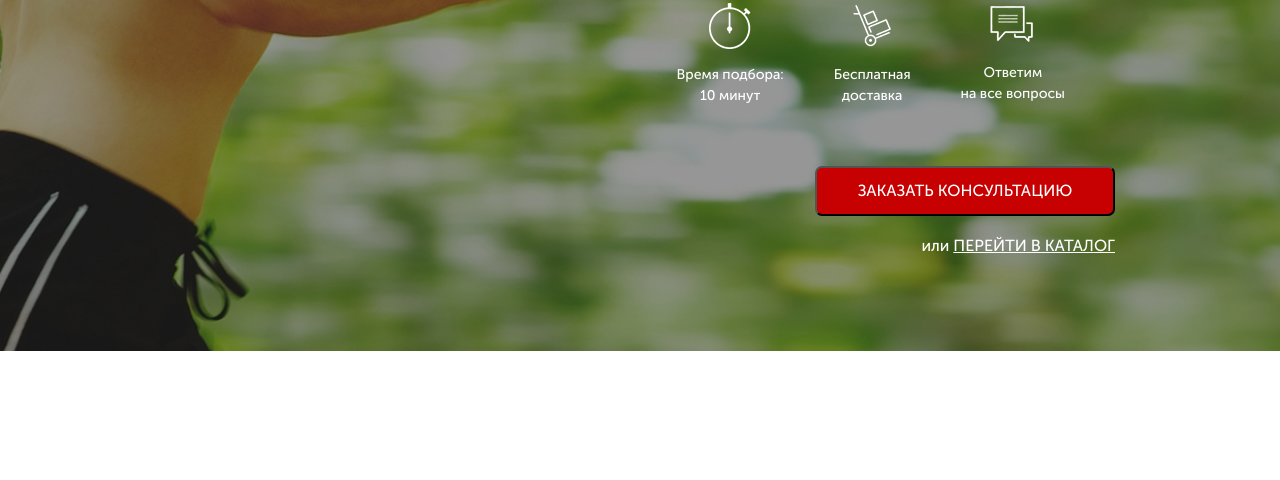
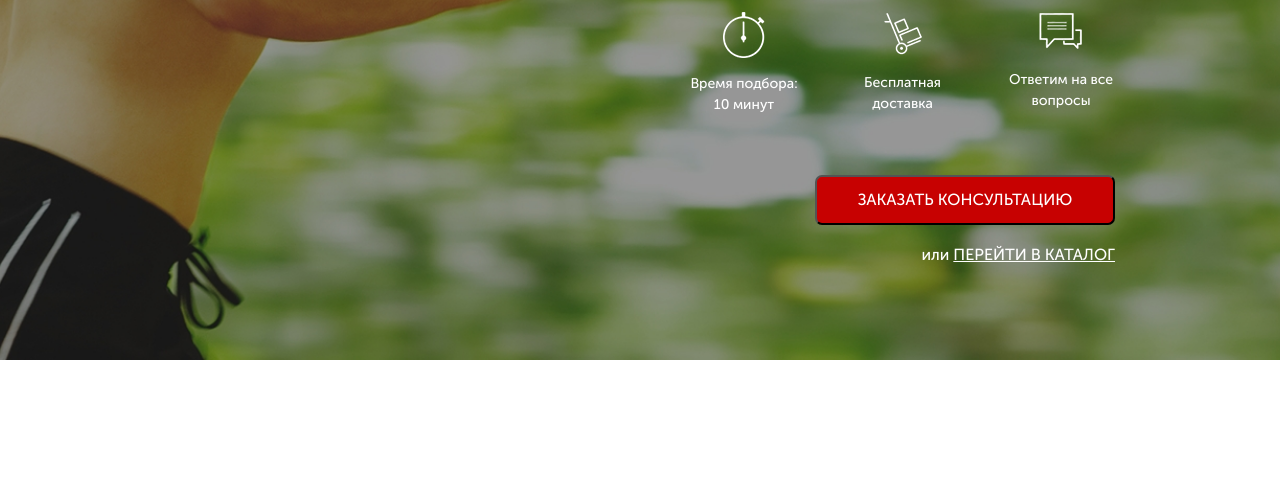
Before and after one commit to ademga348/ademga348, a website: page src/index.html in a window 1280 px wide. Shown: the part 320-800 px from the top of the page. Drawn offline with Linux system fonts and the light colour scheme.

Commit message:
promo index done html+css-md

```diff
--- a/src/index.html
+++ b/src/index.html
@@ -32,18 +32,17 @@
                 <div class="promo__icons">
                     <div class="promo__icon">
                         <img src="icons/main_screen/timer.png" alt="timer">
-                        <span>Время подбора: <br>
-                            10 минут</span>
+                        Время подбора: 10 минут
                     </div>
                     <div class="promo__icon">
                         <img src="icons/main_screen/hand-cart.png" alt="hand-cart">
-                        <span>Бесплатная <br>
-                            доставка</span>
+                        Бесплатная
+                            доставка
                     </div>
                     <div class="promo__icon">
                         <img src="icons/main_screen/messages.png" alt="messages">
-                        <span>Ответим <br>
-                            на все вопросы</span>
+                        Ответим
+                            на все вопросы
                     </div>
                 </div>
                 <button class="button button_main">заказать кОНСУЛЬТАЦИЮ</button>
@@ -54,5 +53,6 @@
             </div>
         </div>
     </div>
+
 </body>
 </html>
--- a/src/sass/blocks/_buttons.sass
+++ b/src/sass/blocks/_buttons.sass
@@ -11,7 +11,4 @@
         margin-top: 60px
         width: 300px
         height: 50px
-        color: #ffffff
         font-size: 16px
-        font-weight: 500
-        text-transform: uppercase
--- a/src/sass/blocks/_promo.sass
+++ b/src/sass/blocks/_promo.sass
@@ -21,20 +21,20 @@
 		font-weight: 500
 		text-transform: uppercase
 	&__icons
+		margin-top: 65px
+		width: 425px
 		display: flex
-		margin-top: 56px
+		justify-content: space-between
 	&__icon
-		display: flex
-		flex-direction: column
-		justify-content: center
-		align-items: center
+		width: 108px
 		text-align: center
-		margin-right: 50px
 		color: #ffffff
 		font-size: 14px
 		font-weight: 500
-		span
-			margin-top: 15px
+		img
+			display: block
+			margin: 0 auto
+			margin-bottom: 15px
 	&__link
 		margin-top: 18px
 		color: #ffffff
```
Also changed, not shown: src/css/style.min.css.
